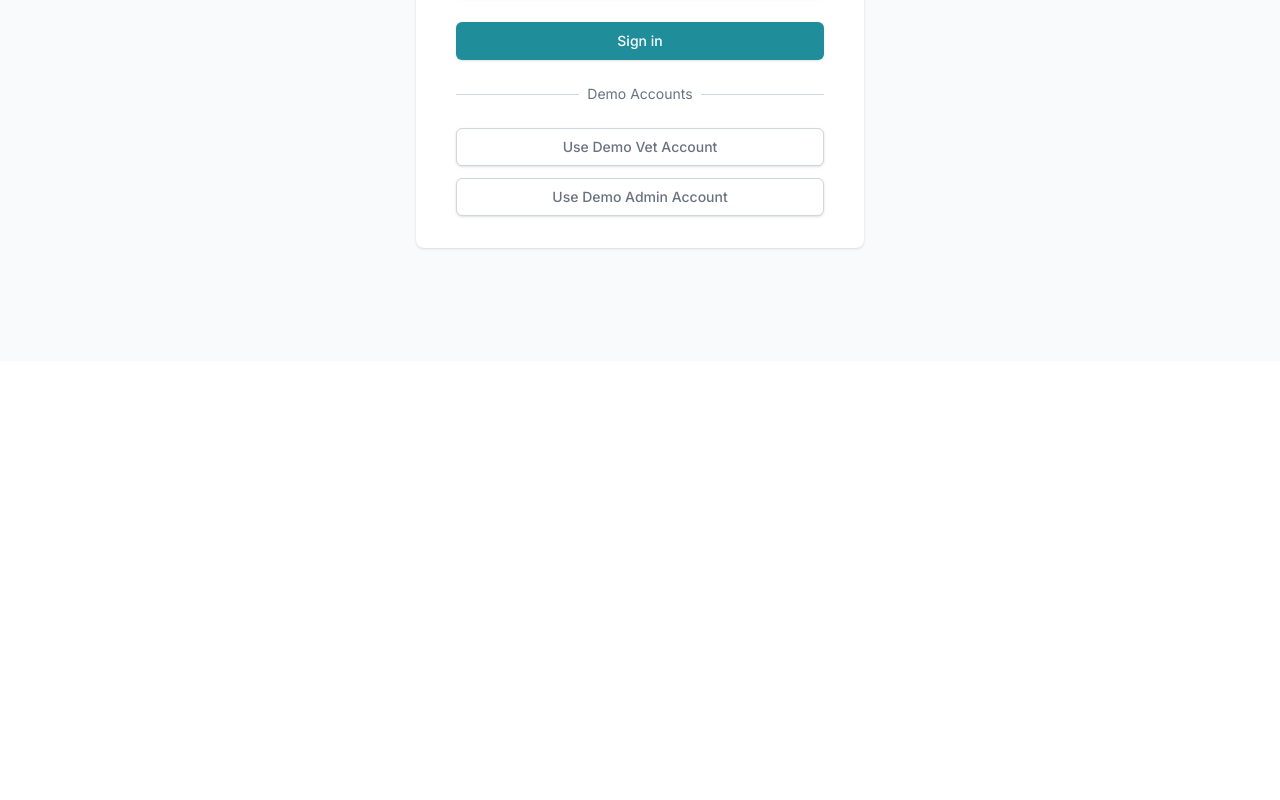
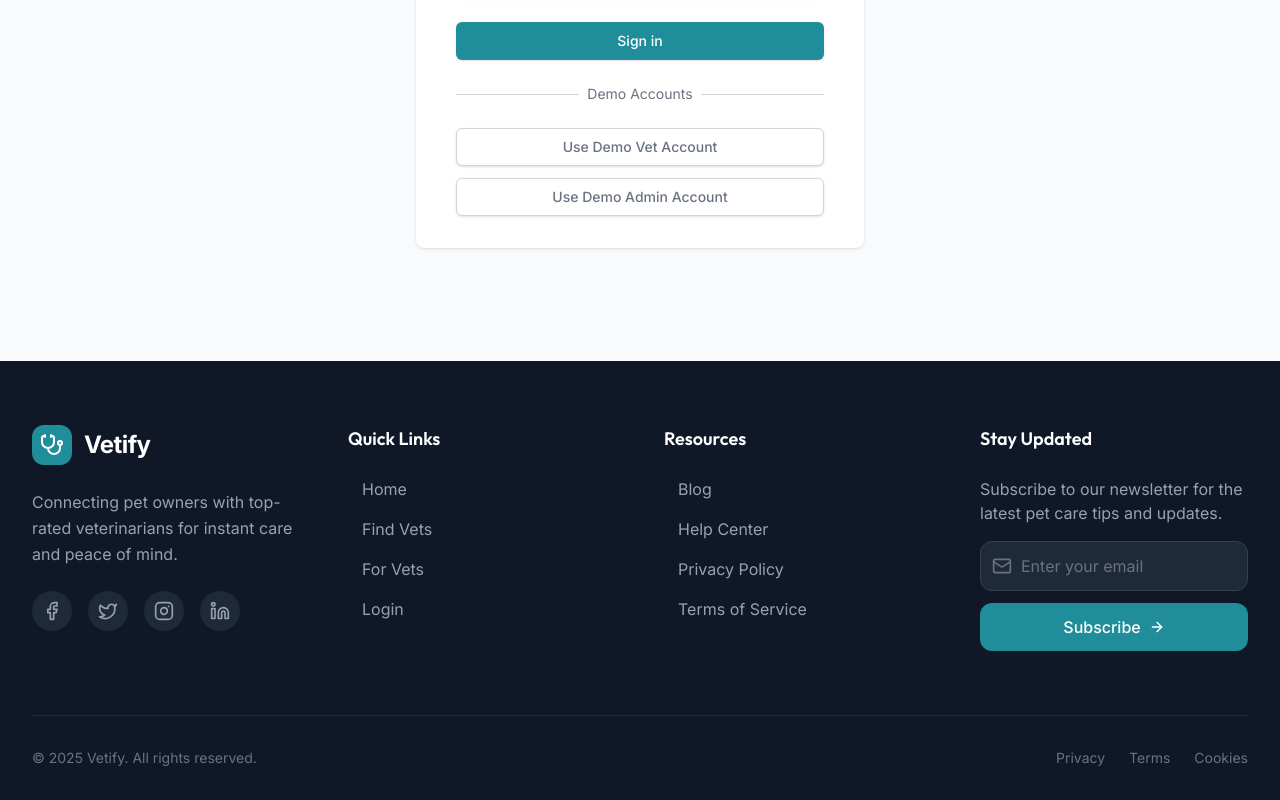
Before and after one commit to slicksik/vet, a React (Vite) app: page /login in a window 1280 px wide. Shown: the part 439-1239 px from the top of the page. Before the commit the page ends 800 px from the top, so only its background shows below. Built offline with nearby package versions, Linux system fonts and the light colour scheme.

Commit message:
added footer

```diff
--- a/src/App.tsx
+++ b/src/App.tsx
@@ -2,6 +2,7 @@ import { BrowserRouter as Router, Routes, Route } from 'react-router-dom';
 import { AuthProvider } from './context/AuthContext';
 import { DataProvider } from './context/DataContext';
 import Navbar from './components/layout/Navbar';
+import Footer from './components/layout/Footer';
 import Home from './pages/Home';
 import SearchPage from './pages/Search';
 import VetProfile from './pages/VetProfile';
@@ -32,6 +33,7 @@ function App() {
               <Route path="/subscription" element={<SubscriptionPage />} />
               <Route path="/for-vets" element={<ForVets />} />
             </Routes>
+            <Footer />
           </div>
         </Router>
       </DataProvider>
--- /dev/null
+++ b/src/components/layout/Footer.tsx
@@ -0,0 +1,116 @@
+import React from 'react';
+import { Link } from 'react-router-dom';
+import { Stethoscope, Facebook, Twitter, Instagram, Linkedin, Mail, ArrowRight } from 'lucide-react';
+
+const Footer: React.FC = () => {
+    return (
+        <footer className="bg-gray-900 text-white pt-16 pb-8">
+            <div className="max-w-7xl mx-auto px-4 sm:px-6 lg:px-8">
+                <div className="grid grid-cols-1 md:grid-cols-2 lg:grid-cols-4 gap-12 mb-16">
+                    {/* Brand Column */}
+                    <div className="space-y-6">
+                        <div className="flex items-center gap-3">
+                            <div className="bg-primary-600 p-2 rounded-xl">
+                                <Stethoscope className="h-6 w-6 text-white" />
+                            </div>
+                            <span className="text-2xl font-bold tracking-tight">Vetify</span>
+                        </div>
+                        <p className="text-gray-400 leading-relaxed">
+                            Connecting pet owners with top-rated veterinarians for instant care and peace of mind.
+                        </p>
+                        <div className="flex gap-4">
+                            {[Facebook, Twitter, Instagram, Linkedin].map((Icon, index) => (
+                                <a
+                                    key={index}
+                                    href="#"
+                                    className="w-10 h-10 rounded-full bg-gray-800 flex items-center justify-center text-gray-400 hover:bg-primary-600 hover:text-white transition-all duration-300"
+                                >
+                                    <Icon className="w-5 h-5" />
+                                </a>
+                            ))}
+                        </div>
+                    </div>
+
+                    {/* Quick Links */}
+                    <div>
+                        <h3 className="text-lg font-semibold mb-6">Quick Links</h3>
+                        <ul className="space-y-4">
+                            {[
+                                { name: 'Home', path: '/' },
+                                { name: 'Find Vets', path: '/search' },
+                                { name: 'For Vets', path: '/for-vets' },
+                                { name: 'Login', path: '/login' },
+                            ].map((link) => (
+                                <li key={link.name}>
+                                    <Link
+                                        to={link.path}
+                                        className="text-gray-400 hover:text-primary-400 transition-colors flex items-center gap-2 group"
+                                    >
+                                        <span className="w-1.5 h-1.5 rounded-full bg-primary-600 opacity-0 group-hover:opacity-100 transition-opacity" />
+                                        {link.name}
+                                    </Link>
+                                </li>
+                            ))}
+                        </ul>
+                    </div>
+
+                    {/* Resources */}
+                    <div>
+                        <h3 className="text-lg font-semibold mb-6">Resources</h3>
+                        <ul className="space-y-4">
+                            {['Blog', 'Help Center', 'Privacy Policy', 'Terms of Service'].map((item) => (
+                                <li key={item}>
+                                    <a
+                                        href="#"
+                                        className="text-gray-400 hover:text-primary-400 transition-colors flex items-center gap-2 group"
+                                    >
+                                        <span className="w-1.5 h-1.5 rounded-full bg-primary-600 opacity-0 group-hover:opacity-100 transition-opacity" />
+                                        {item}
+                                    </a>
+                                </li>
+                            ))}
+                        </ul>
+                    </div>
+
+                    {/* Newsletter */}
+                    <div>
+                        <h3 className="text-lg font-semibold mb-6">Stay Updated</h3>
+                        <p className="text-gray-400 mb-4">
+                            Subscribe to our newsletter for the latest pet care tips and updates.
+                        </p>
+                        <form className="space-y-3" onSubmit={(e) => e.preventDefault()}>
+                            <div className="relative">
+                                <Mail className="absolute left-3 top-1/2 -translate-y-1/2 w-5 h-5 text-gray-500" />
+                                <input
+                                    type="email"
+                                    placeholder="Enter your email"
+                                    className="w-full bg-gray-800 border border-gray-700 rounded-xl py-3 pl-10 pr-4 text-gray-300 placeholder-gray-500 focus:outline-none focus:ring-2 focus:ring-primary-600 focus:border-transparent transition-all"
+                                />
+                            </div>
+                            <button
+                                type="submit"
+                                className="w-full bg-primary-600 text-white py-3 rounded-xl font-medium hover:bg-primary-700 transition-colors flex items-center justify-center gap-2 group"
+                            >
+                                Subscribe
+                                <ArrowRight className="w-4 h-4 group-hover:translate-x-1 transition-transform" />
+                            </button>
+                        </form>
+                    </div>
+                </div>
+
+                <div className="border-t border-gray-800 pt-8 flex flex-col md:flex-row justify-between items-center gap-4">
+                    <p className="text-gray-500 text-sm">
+                        © {new Date().getFullYear()} Vetify. All rights reserved.
+                    </p>
+                    <div className="flex gap-6 text-sm text-gray-500">
+                        <a href="#" className="hover:text-white transition-colors">Privacy</a>
+                        <a href="#" className="hover:text-white transition-colors">Terms</a>
+                        <a href="#" className="hover:text-white transition-colors">Cookies</a>
+                    </div>
+                </div>
+            </div>
+        </footer>
+    );
+};
+
+export default Footer;
```
